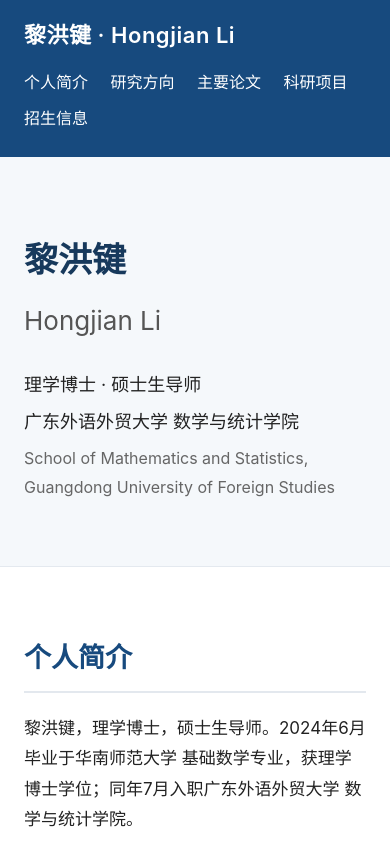
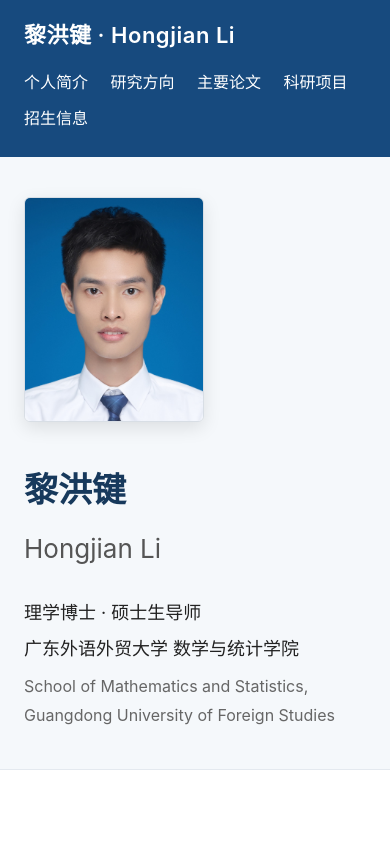
Before and after one commit to hongjian-li/hongjian-li.github.io, a plain HTML site: page index.html in a window 390 px wide. Shown: the top 844 px of the page. Drawn offline with Linux system fonts and the light colour scheme.

Commit message:
Add profile photo to homepage

```diff
--- a/index.html
+++ b/index.html
@@ -64,7 +64,7 @@
             text-decoration: underline;
         }
 
-        /* 首页主体 */
+        /* 首页顶部 */
         .hero {
             background: #f5f8fb;
             border-bottom: 1px solid #e4e9ef;
@@ -73,11 +73,19 @@
         .hero-inner {
             max-width: 1100px;
             margin: 0 auto;
-            padding: 72px 24px 64px;
+            padding: 60px 24px;
+            display: flex;
+            justify-content: space-between;
+            align-items: center;
+            gap: 60px;
+        }
+
+        .hero-text {
+            flex: 1;
         }
 
         .hero h1 {
-            margin: 0 0 8px;
+            margin: 0 0 6px;
             font-size: 44px;
             font-weight: 650;
             color: #17395c;
@@ -103,6 +111,18 @@
             font-size: 16px;
             color: #666;
             margin-top: 6px;
+        }
+
+        /* 个人照片 */
+        .profile-photo {
+            width: 225px;
+            height: 285px;
+            object-fit: cover;
+            object-position: center top;
+            border-radius: 6px;
+            border: 1px solid #d8dee5;
+            box-shadow: 0 6px 18px rgba(0, 0, 0, 0.10);
+            background: white;
         }
 
         main {
@@ -158,7 +178,9 @@
             font-size: 14px;
         }
 
+        /* 手机显示 */
         @media (max-width: 800px) {
+
             .nav-container {
                 flex-direction: column;
                 align-items: flex-start;
@@ -177,22 +199,40 @@
                 margin-bottom: 8px;
             }
 
+            .hero-inner {
+                flex-direction: column-reverse;
+                align-items: flex-start;
+                gap: 28px;
+                padding-top: 40px;
+                padding-bottom: 40px;
+            }
+
             .hero h1 {
                 font-size: 34px;
+            }
+
+            .profile-photo {
+                width: 180px;
+                height: 225px;
             }
 
             .research-list {
                 grid-template-columns: 1fr;
             }
         }
+
     </style>
 </head>
 
 <body>
 
 <header>
+
     <div class="nav-container">
-        <div class="site-name">黎洪键 · Hongjian Li</div>
+
+        <div class="site-name">
+            黎洪键 · Hongjian Li
+        </div>
 
         <nav>
             <a href="#about">个人简介</a>
@@ -201,11 +241,17 @@
             <a href="#projects">科研项目</a>
             <a href="#students">招生信息</a>
         </nav>
+
     </div>
+
 </header>
 
+
 <div class="hero">
+
     <div class="hero-inner">
+
+        <div class="hero-text">
 
             <h1>黎洪键</h1>
 
@@ -227,7 +273,21 @@
             </div>
 
         </div>
+
+        <div class="hero-photo">
+
+            <img
+                src="profile.jpg"
+                alt="Hongjian Li"
+                class="profile-photo"
+            >
+
         </div>
+
+    </div>
+
+</div>
+
 
 <main>
 
@@ -296,7 +356,7 @@
         </p>
 
         <p>
-            完整论文列表将在下一步添加。
+            完整论文列表将在后续添加。
         </p>
 
     </section>
@@ -338,6 +398,7 @@
 
 </main>
 
+
 <footer>
     © 2026 Hongjian Li · Guangdong University of Foreign Studies
 </footer>
```
Lines whose indentation alone changed are shown as unchanged.
